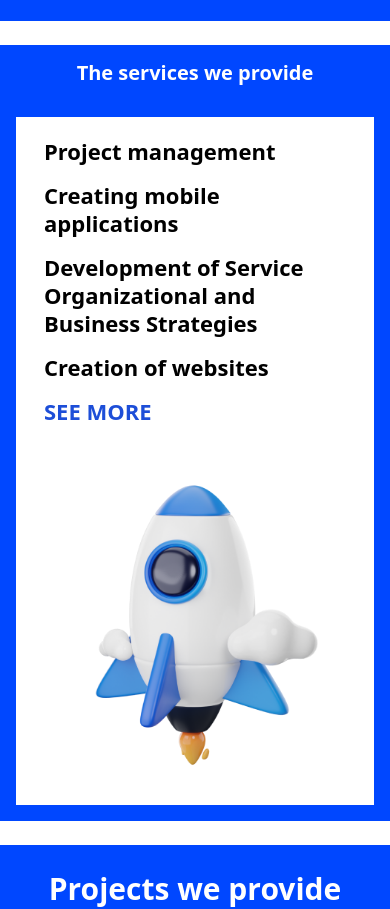
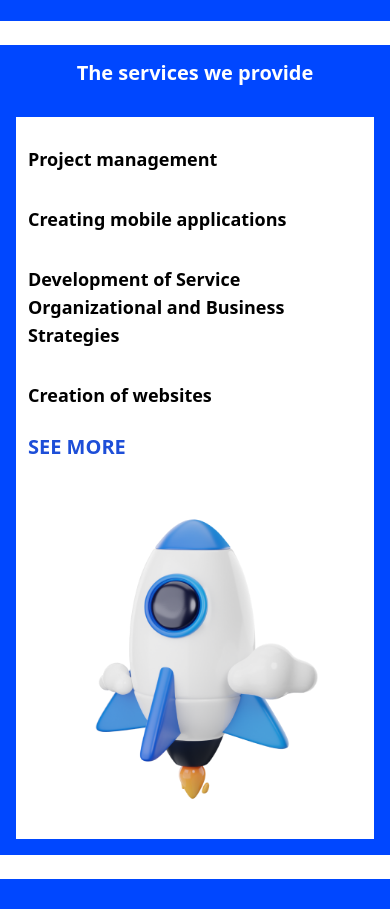
Before and after one commit to OrkhanKarim13/MaestroStudio, a Nuxt app: page / in a window 390 px wide. Shown: the part 1200-2109 px from the top of the page. Built offline with nearby package versions, Linux system fonts and the light colour scheme; what @ckeditor/ckeditor5-vue would draw is missing.

Commit message:
ui bugs fixed

```diff
--- a/components/Home/Services.vue
+++ b/components/Home/Services.vue
@@ -39,11 +39,11 @@ const links = [
       <div class="w-full bg-white md:rounded-[10px] grid  grid-cols-1  md:grid-cols-2 lg:gap-40">
         <div class=" p-3 lg:p-6 flex items-center">
           <ul class="flex flex-col items-start justify-center text-lg lg:text-2xl font-semibold">
-            <li v-for="link in links" :key="link.id" class="px-4 py-2 lg:px-8 text-[22px] lg:py-4 font-650">
+            <li v-for="link in links" :key="link.id" class=" py-4 lg:px-8 text-lg md:text-[22px] lg:py-4 font-650">
               <div class="text-left">{{ link[locale] }}</div>
             </li>
-            <button class="px-4 py-2 lg:px-8 lg:py-4 font-bold">
-              <a class="uppercase  text-blue-700 text-[22px] font-650 cursor-pointer" href="/services">{{
+            <button class="md:px-4 py-2 lg:px-8 lg:py-4 font-bold">
+              <a class="uppercase  text-blue-700 md:text-[22px] text-[20px] font-650 cursor-pointer" href="/services">{{
                 $t("see_more") }}</a>
             </button>
           </ul>
--- a/components/TheHeader.vue
+++ b/components/TheHeader.vue
@@ -60,7 +60,7 @@
       <!-- Custom language dropdown -->
       <div class="relative flex gap-4 uppercase text-black px-8 py-4">
         <div
-          class="cursor-pointer flex gap-2 md:border md:border-blue-500 md:rounded-full px-4 py-2"
+          class="cursor-pointer flex gap-2 md:border md:border-blue-500 md:rounded-full hover:scale-[1.03] px-4 py-2"
           @click="toggleDropdown"
         >
           {{ languages.find(lang => lang.code === selectedLanguage).label }}
```
